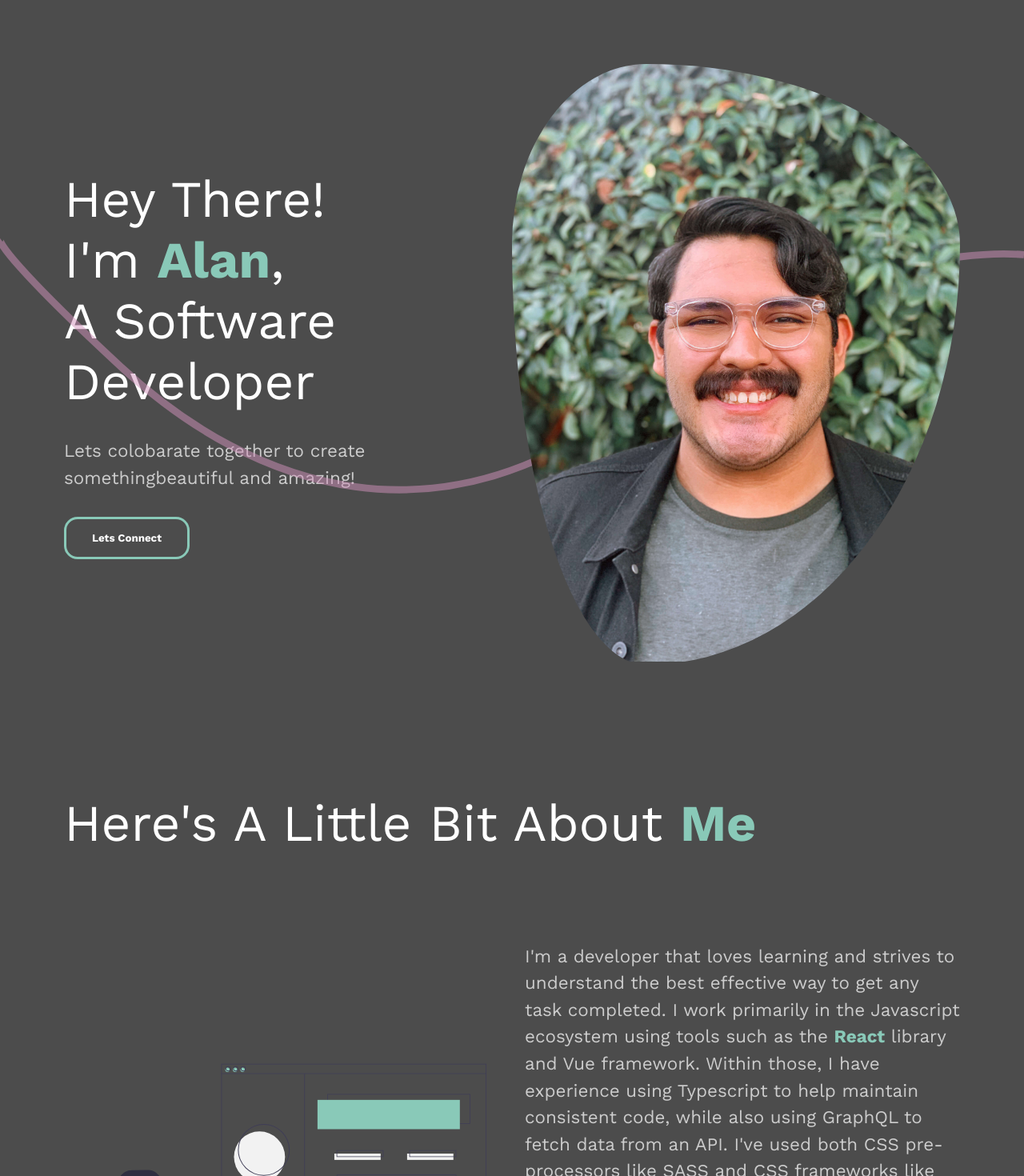
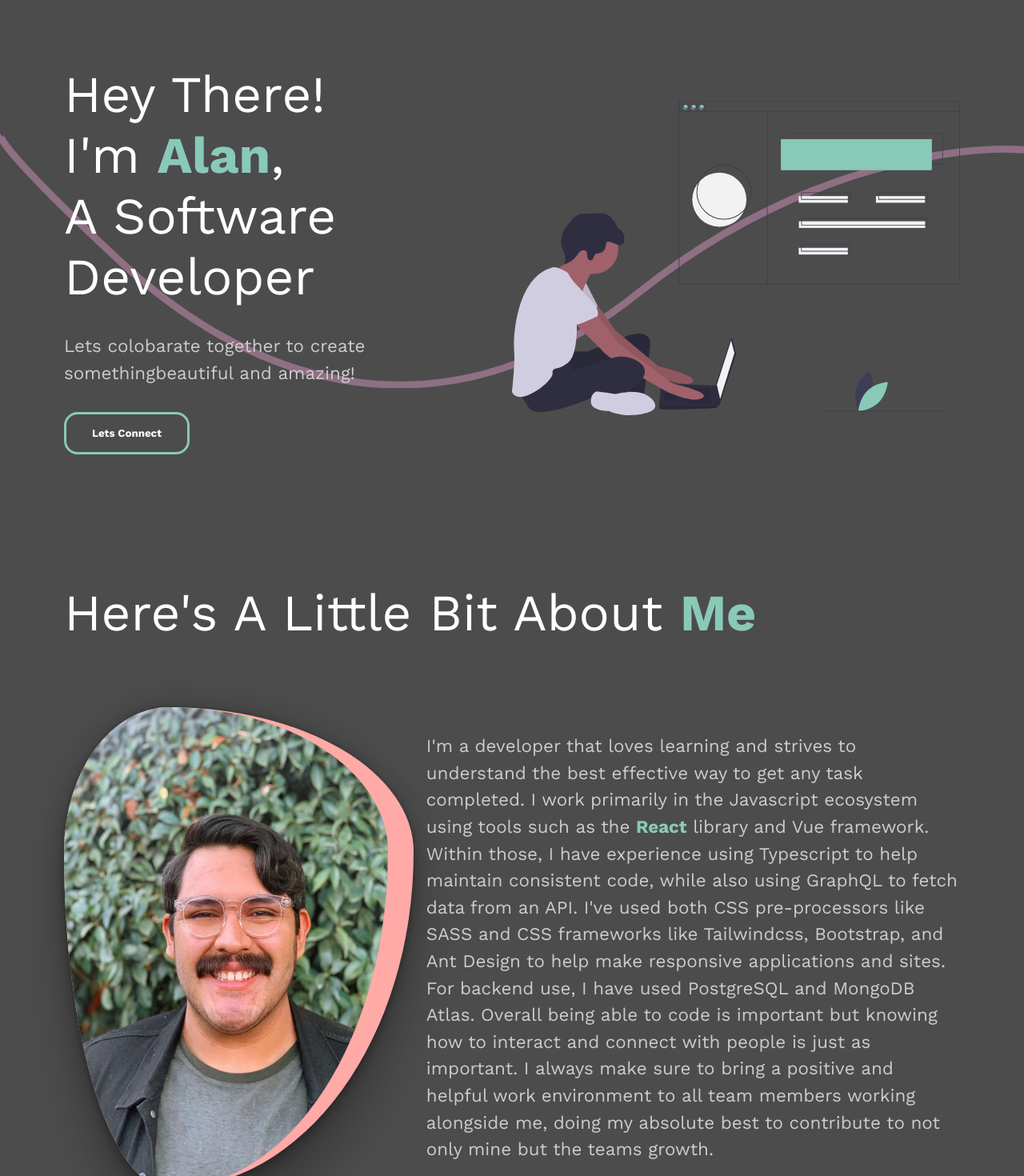
Before and after one commit to alanbedoya/portfolio2, a React (Create React App) app: page / in a window 1280 px wide. Shown: the part 80-1550 px from the top of the page at 80% size. Built offline with nearby package versions, Linux system fonts and the light colour scheme; what react-alert-template-basic would draw is missing.

Commit message:
Cleaning up the design of the project.

```diff
--- a/src/animation.js
+++ b/src/animation.js
@@ -41,7 +41,7 @@ export const fadeAnimation = {
 };
 
 export const photoAnimation = {
-  hidden: { scale: 1.2, opacity: 0 },
+  hidden: { scale: 0.8, opacity: 0 },
   show: {
     scale: 1,
     opacity: 1,
--- a/src/components/aboutSection.js
+++ b/src/components/aboutSection.js
@@ -1,5 +1,5 @@
 import React from 'react';
-import about from '../assets/img/about.svg';
+import portrait from '../assets/img/portrait.jpg';
 import { StyledLayout, StyledDescription } from '../styles';
 import styled from 'styled-components';
 
@@ -11,7 +11,7 @@ export const AboutSection = () => {
           Here's A Little Bit About <span>Me</span>
         </h2>
         <StyledCard>
-          <img src={about} alt='process' />
+          <img className='backgroundCircle' src={portrait} alt='Alan Bedoya' />
           <p>
             I'm a developer that loves learning and strives to understand the
             best effective way to get any task completed. I work primarily in
@@ -44,9 +44,16 @@ const StyledCard = styled.div`
   display: flex;
 
   img {
-    width: 50%;
-    height: auto;
+    width: 39%;
     padding-right: 2rem;
+    border-radius: 30% 70% 70% 30% / 30% 30% 70% 70%;
+    box-shadow: rgba(0, 0, 0, 0.25) 0px 54px 55px,
+      rgba(0, 0, 0, 0.12) 0px -12px 30px, rgba(0, 0, 0, 0.12) 0px 4px 6px,
+      rgba(0, 0, 0, 0.17) 0px 12px 13px, rgba(0, 0, 0, 0.09) 0px -3px 5px;
+
+    &.backgroundCircle {
+      background: #ffaaa7;
+    }
   }
 
   p {
@@ -54,6 +61,7 @@ const StyledCard = styled.div`
   }
 
   @media (max-width: 53em) {
+    align-items: center;
     flex-flow: column wrap;
 
     P {
@@ -61,9 +69,8 @@ const StyledCard = styled.div`
     }
 
     img {
-      width: 100%;
+      width: 80%;
       height: 100%;
-      padding: 0;
       margin-bottom: 2rem;
     }
   }
--- a/src/components/bannerSection.js
+++ b/src/components/bannerSection.js
@@ -1,7 +1,7 @@
 import React from 'react';
 import { Link } from 'react-router-dom';
 import styled from 'styled-components';
-import portrait from '../assets/img/portrait.jpg';
+import developer from '../assets/img/developer.svg';
 import {
   StyledLayout,
   StyledDescription,
@@ -43,8 +43,8 @@ export const BannerSection = () => {
       <StyledBannerImage>
         <motion.img
           variants={photoAnimation}
-          src={portrait}
-          alt='Alan Bedoya'
+          src={developer}
+          alt='software developer'
         />
       </StyledBannerImage>
       <Wave />
@@ -70,19 +70,15 @@ const StyledBanner = styled(StyledLayout)`
     .break {
       display: block;
     }
+
+    /* div:nth-last-child(2) {
+      background: red;
+    } */
   }
 `;
 
 const StyledBannerImage = styled(StyledImage)`
   object-fit: cover;
-  border-radius: 30% 70% 70% 30% / 30% 30% 70% 70%;
-
-  @media (min-width: 90em) {
-    img {
-      width: 70%;
-      border-radius: 30% 70% 70% 30% / 30% 30% 70% 70%;
-    }
-  }
 
   @media (max-width: 53em) {
     display: flex;
--- a/src/pages/contactMe.js
+++ b/src/pages/contactMe.js
@@ -101,6 +101,7 @@ const StyledContact = styled(motion.div)`
       text-align: left;
       border: solid 1px #b3aca7;
       border-bottom: none;
+      box-shadow: rgb(38, 57, 77) 0px 20px 30px -10px;
 
       ::-webkit-input-placeholder {
         color: #cccccc;
--- a/src/styles.js
+++ b/src/styles.js
@@ -15,6 +15,7 @@ export const StyledLayout = styled.div`
 
 export const StyledDescription = styled.div`
   flex: 1;
+  z-index: 2;
 
   h2 {
     font-weight: lighter;
```
Also changed, not shown: src/components/skillsSection.js (+0 -12 lines), src/assets/img/developer.svg (renamed from src/assets/img/about.svg).
